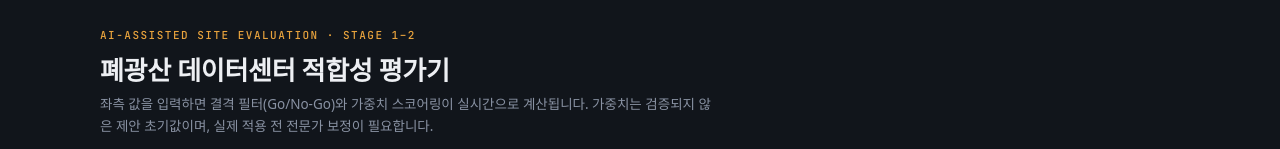
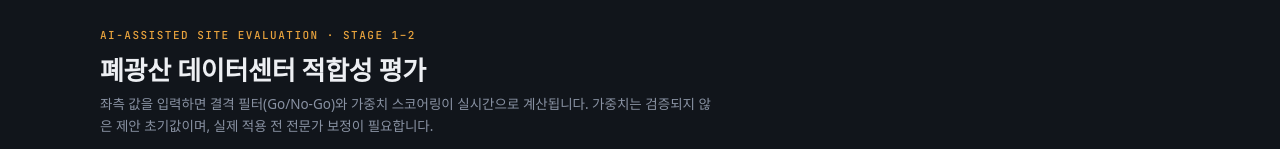
Before and after one commit to eeuieeu/mine-dc-frontend, a React (Vite) app: page / in a window 1280 px wide. Shown: the top 149 px of the page. Built offline with nearby package versions, Linux system fonts and the light colour scheme; no server answers.

Commit message:
Add files via upload

```diff
--- a/src/App.jsx
+++ b/src/App.jsx
@@ -458,7 +458,7 @@ export default function MineDataCenterEvaluator() {
             AI-ASSISTED SITE EVALUATION · STAGE 1–2
           </div>
           <h1 style={{ fontFamily: FONT_DISPLAY, fontWeight: 700, fontSize: 26, margin: 0, letterSpacing: -0.3 }}>
-            폐광산 데이터센터 적합성 평가기
+            폐광산 데이터센터 적합성 평가
           </h1>
           <p style={{ color: C.textMuted, fontSize: 13.5, marginTop: 6, maxWidth: 620, lineHeight: 1.6 }}>
             좌측 값을 입력하면 결격 필터(Go/No-Go)와 가중치 스코어링이 실시간으로 계산됩니다.
```
